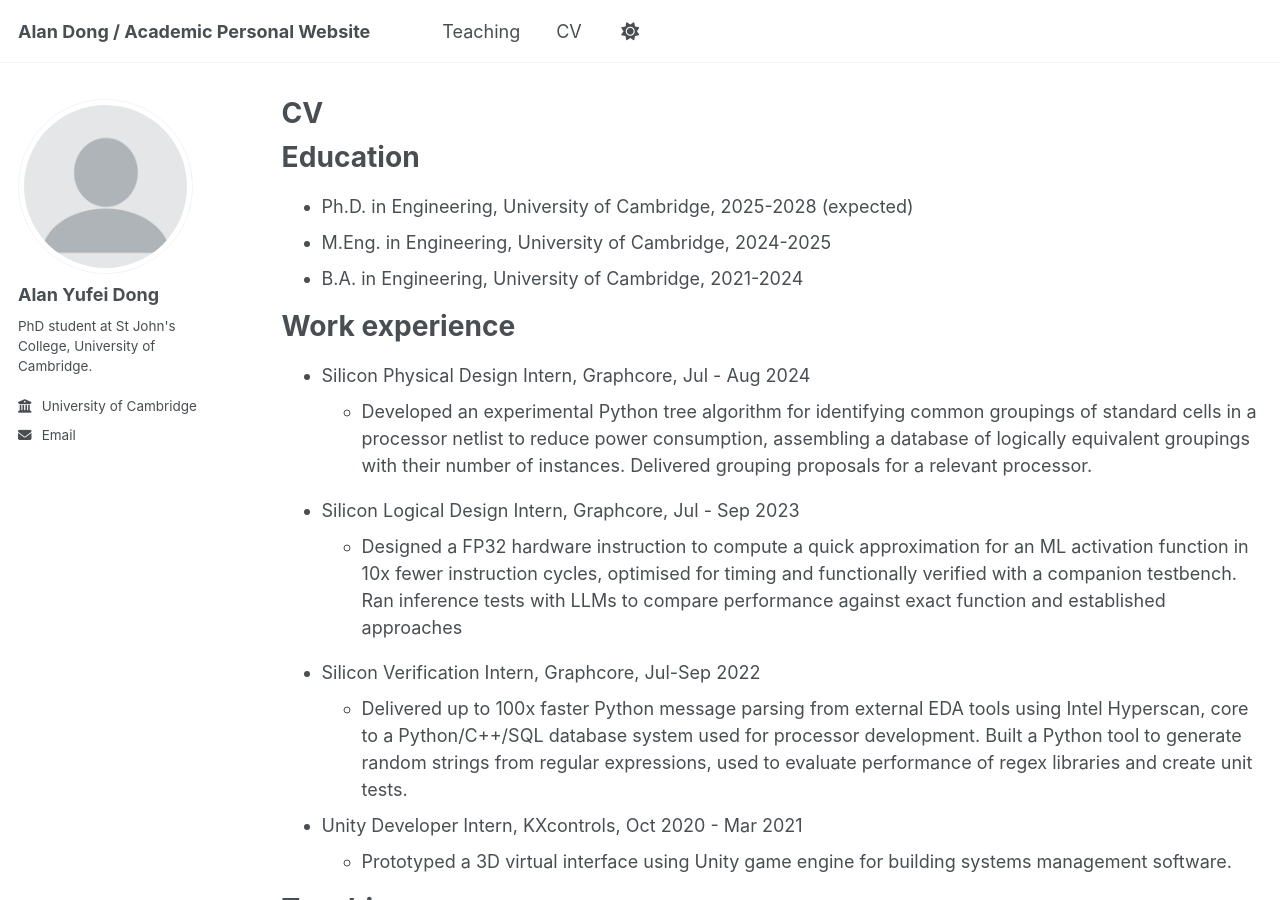
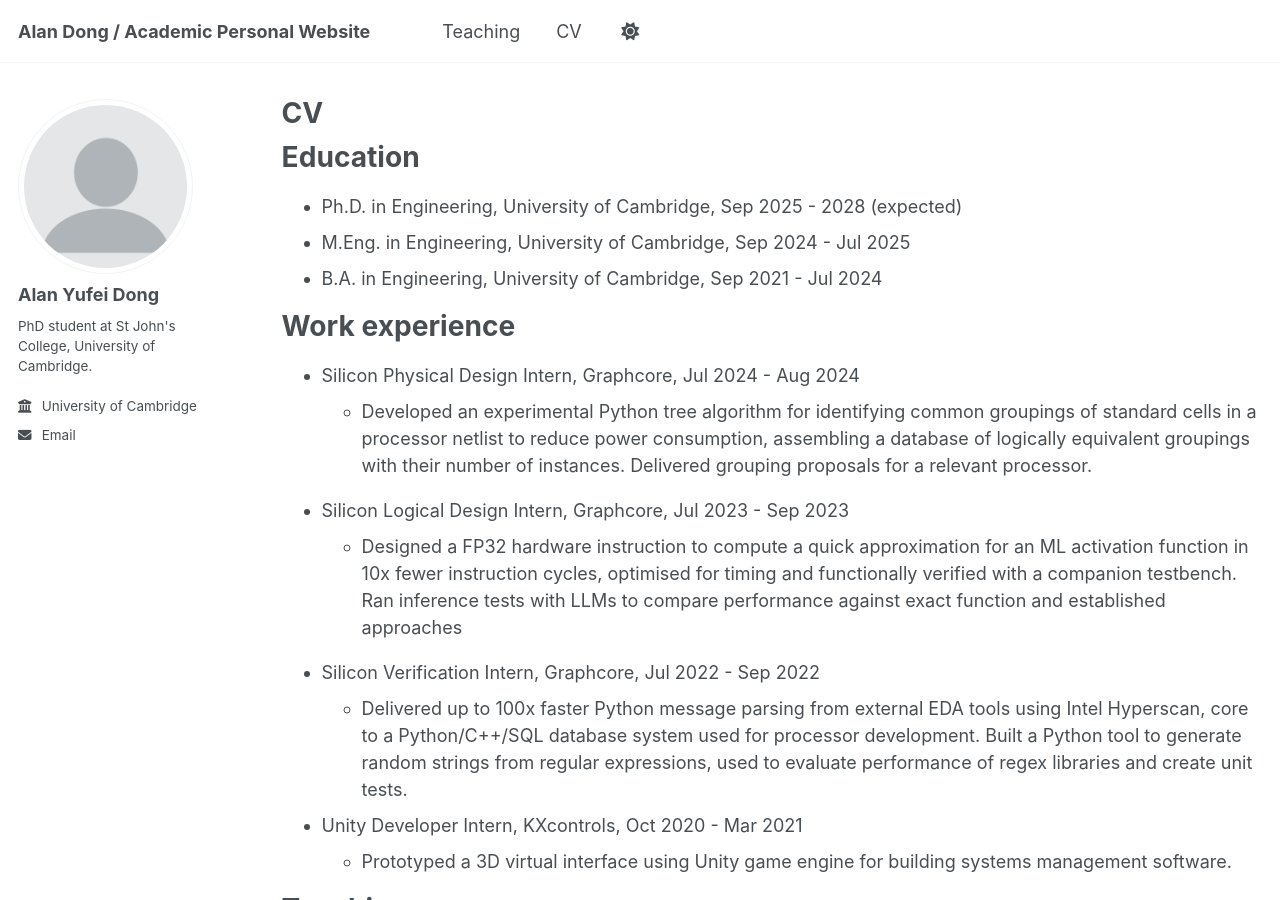
Before and after one commit to alandong4275/alandong4275.github.io, a Jekyll site: the page built from _pages/cv.md, in a window 1280 px wide and 900 px high. Built offline with Jekyll 4.4.1, drawn with Linux system fonts in a browser that asks for light colours; a script that is not in the unit is left out.

Commit message:
Unified date format

```diff
--- a/_pages/cv.md
+++ b/_pages/cv.md
@@ -11,13 +11,13 @@ redirect_from:
 
 Education
 ======
-* Ph.D. in Engineering, University of Cambridge, 2025-2028 (expected)
-* M.Eng. in Engineering, University of Cambridge, 2024-2025
-* B.A. in Engineering, University of Cambridge, 2021-2024
+* Ph.D. in Engineering, University of Cambridge, Sep 2025 - 2028 (expected)
+* M.Eng. in Engineering, University of Cambridge, Sep 2024 - Jul 2025
+* B.A. in Engineering, University of Cambridge, Sep 2021 - Jul 2024
 
 Work experience
 ======
-* Silicon Physical Design Intern, Graphcore, Jul - Aug 2024
+* Silicon Physical Design Intern, Graphcore, Jul 2024 - Aug 2024
   * Developed an experimental Python tree algorithm for identifying common groupings of standard cells in a
 processor netlist to reduce power consumption, assembling a database of logically equivalent groupings with
 their number of instances. Delivered grouping proposals for a relevant processor.
@@ -25,7 +25,7 @@ their number of instances. Delivered grouping proposals for a relevant processor
 [//]: # (* Duties includes: Updates and improvements to template)
 [//]: # (* Supervisor: The Users)
 
-* Silicon Logical Design Intern, Graphcore, Jul - Sep 2023
+* Silicon Logical Design Intern, Graphcore, Jul 2023 - Sep 2023
   * Designed a FP32 hardware instruction to compute a quick approximation for an ML activation function in
 10x fewer instruction cycles, optimised for timing and functionally verified with a companion testbench. Ran
 inference tests with LLMs to compare performance against exact function and established approaches
@@ -33,7 +33,7 @@ inference tests with LLMs to compare performance against exact function and esta
 [//]: #  (* Duties included: Merging pull requests)
 [//]: #  (* Supervisor: Professor Hub)
 
-* Silicon Verification Intern, Graphcore, Jul-Sep 2022
+* Silicon Verification Intern, Graphcore, Jul 2022 - Sep 2022
   * Delivered up to 100x faster Python message parsing from external EDA tools using Intel Hyperscan, core to a
 Python/C++/SQL database system used for processor development. Built a Python tool to generate random
 strings from regular expressions, used to evaluate performance of regex libraries and create unit tests.
```
